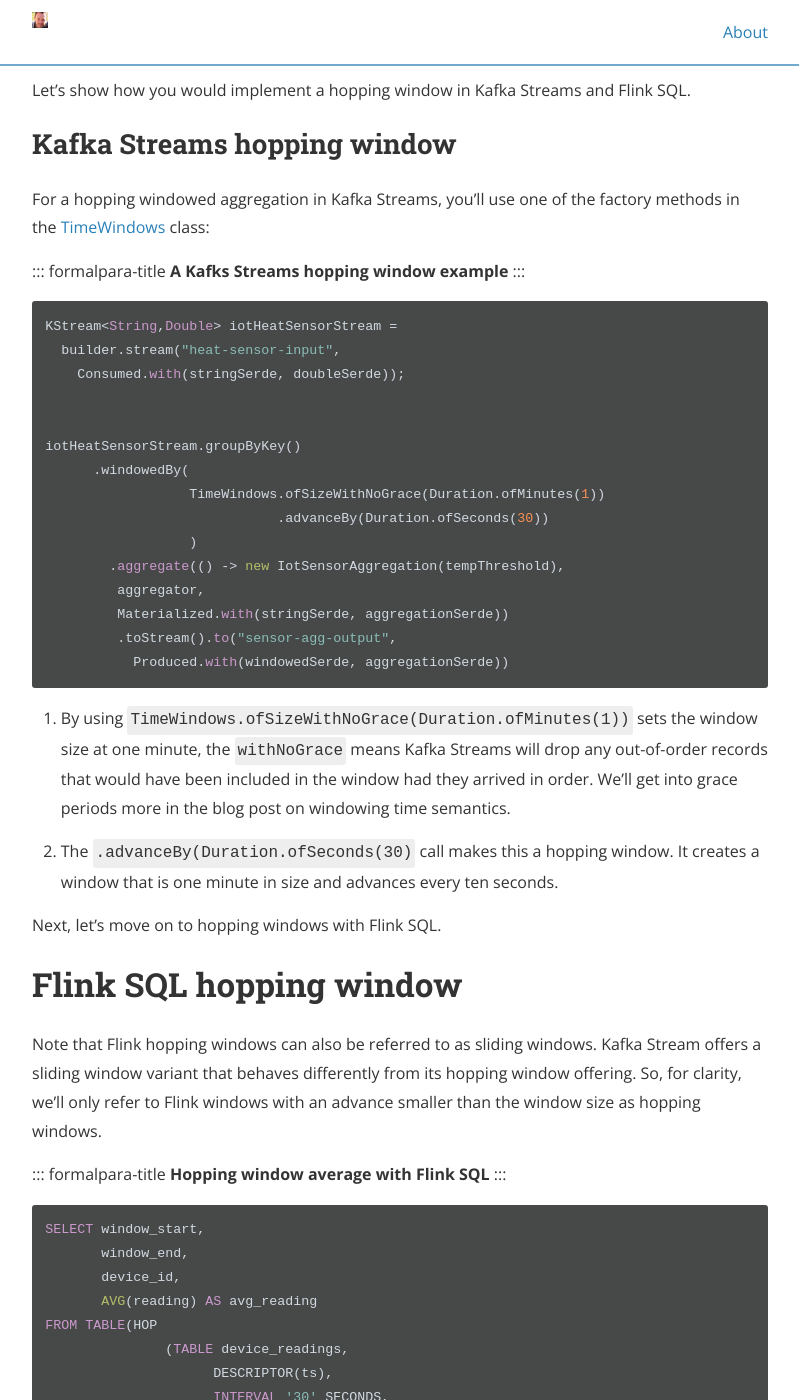
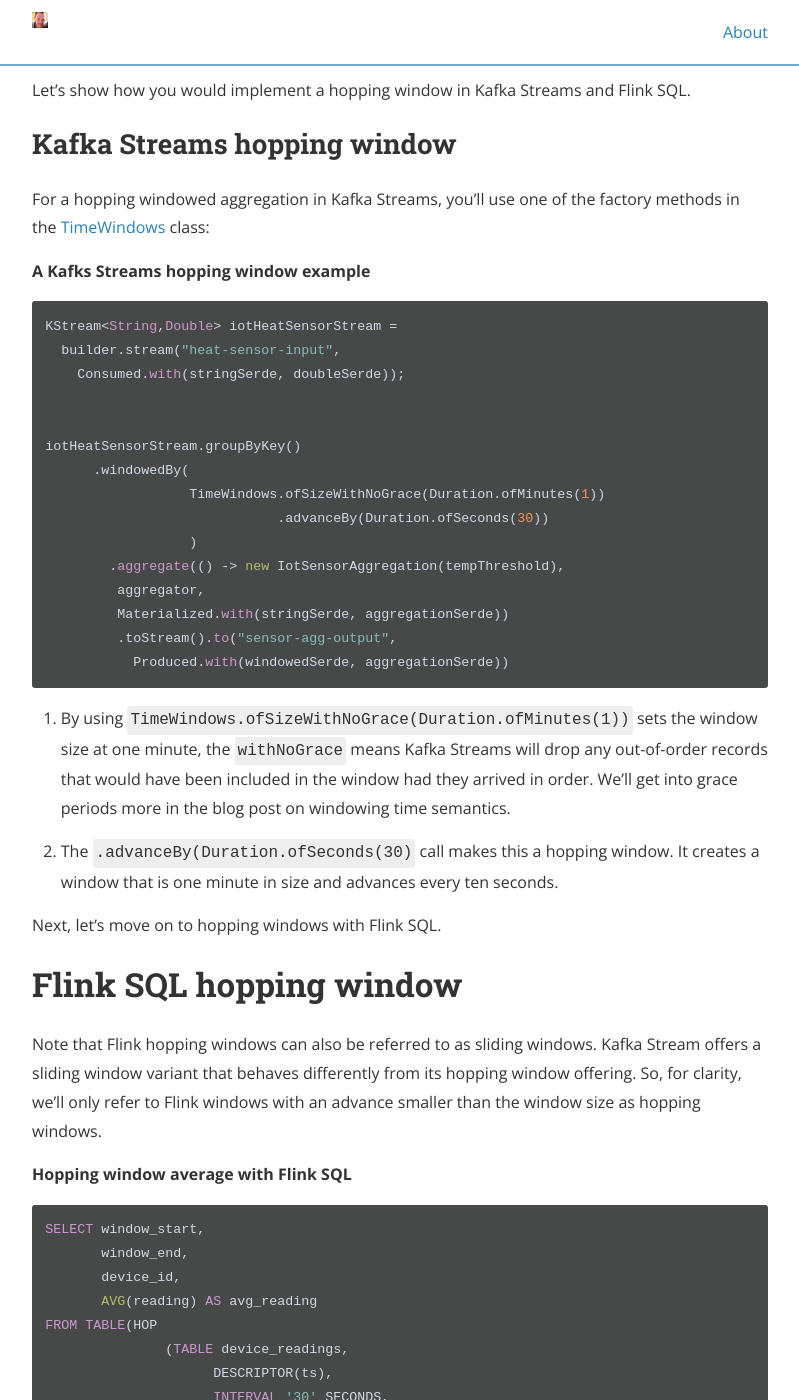
Before and after one commit to bbejeck/bbejeck.github.io, a Jekyll site: the page built from _posts/2024-02-07-hopping_tumbling_windows.md, in a window 1280 px wide and 1400 px high, scrolled down 1707 px. Shown: the whole window, without its empty margins (240-1039 px from the left). Built offline with Jekyll 4.4.1, drawn with Linux system fonts in a browser that asks for light colours; nearby versions of some CDN libraries; some of the changed text lies outside the part shown.

Commit message:
Clean up sections from adoc->md conversion, add code formatting to blocks

````diff
--- a/_posts/2024-02-07-hopping_tumbling_windows.md
+++ b/_posts/2024-02-07-hopping_tumbling_windows.md
@@ -55,9 +55,7 @@
 
 For a hopping windowed aggregation in Kafka Streams, you'll use one of the factory methods in the [TimeWindows](https://www.javadoc.io/static/org.apache.kafka/kafka-streams/3.6.1/org/apache/kafka/streams/kstream/TimeWindows.html) class:
 
-::: formalpara-title
 **A Kafks Streams hopping window example**
-:::
 
 ``` java
 KStream<String,Double> iotHeatSensorStream =
@@ -87,9 +85,8 @@
 
 Note that Flink hopping windows can also be referred to as sliding windows. Kafka Stream offers a sliding window variant that behaves differently from its hopping window offering. So, for clarity, we'll only refer to Flink windows with an advance smaller than the window size as hopping windows.
 
-::: formalpara-title
 **Hopping window average with Flink SQL**
-:::
+
 
 ``` sql
 SELECT window_start,
@@ -147,9 +144,8 @@
 
 For tumbling windows in Kafka Streams you'll use [TimeWindows](https://www.javadoc.io/static/org.apache.kafka/kafka-streams/3.6.1/org/apache/kafka/streams/kstream/TimeWindows.html) class:
 
-::: formalpara-title
 **A Kafks Streams tumbling window example**
-:::
+
 
 ``` java
 KStream<String,Double> iotHeatSensorStream =
@@ -173,9 +169,8 @@
 
 Tumbling windows in Flink SQL are defined similarly to the hopping variety, with a couple of differences
 
-::: formalpara-title
 **Tumbling window average with Flink SQL**
-:::
+
 
 ``` sql
 SELECT window_start,
````
Also changed, not shown: _posts/2024-02-26-session_cumulating_windows.md (+6 -3 lines).
